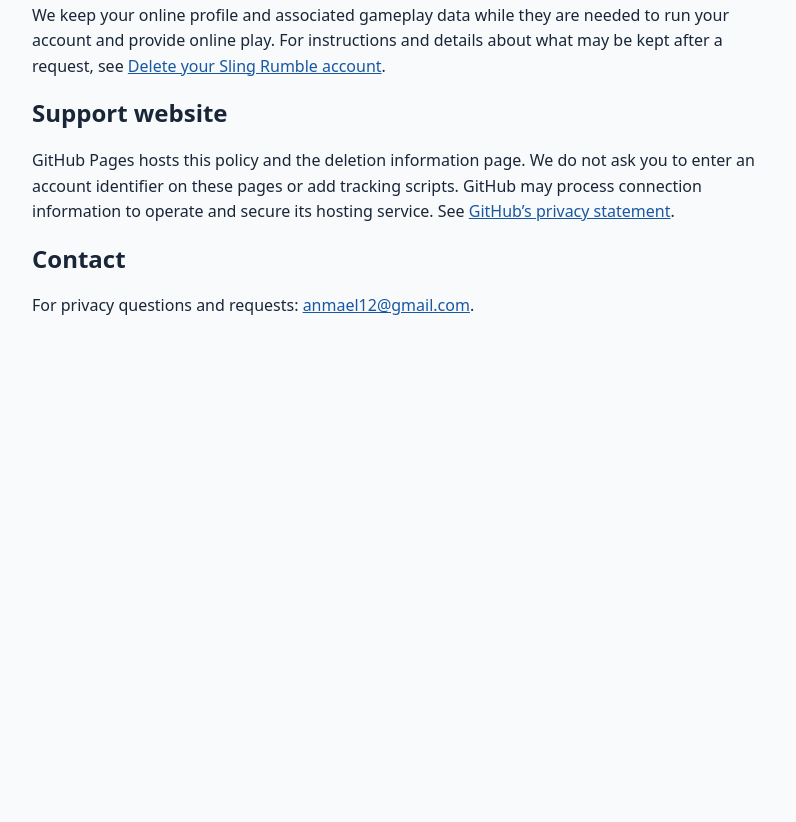
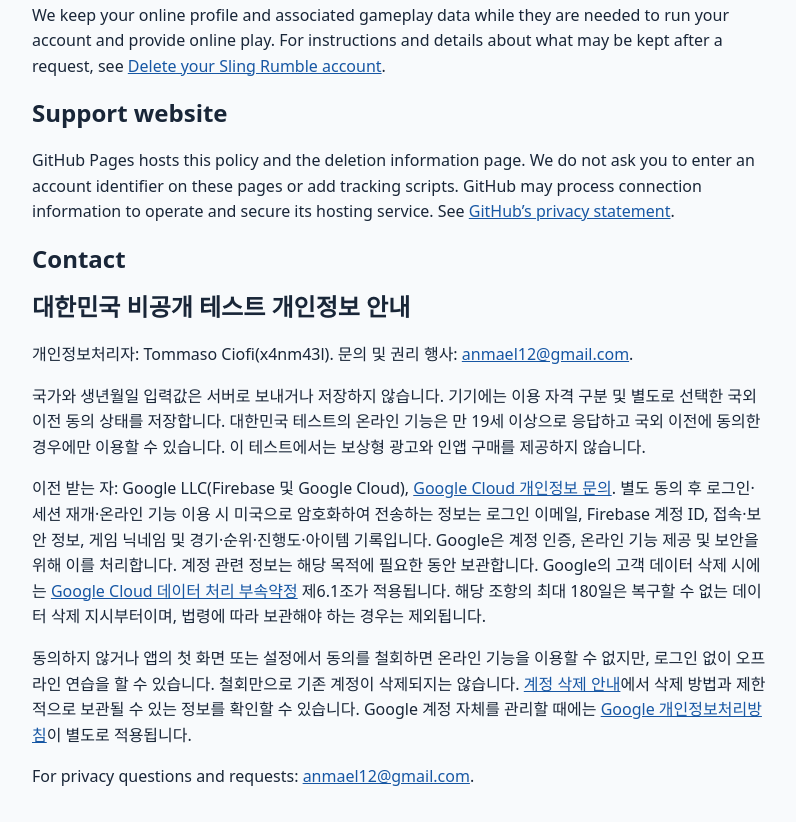
Before and after one commit to anmael/anmael.github.io, a plain HTML site: page sling-rumble/privacy/index.html in a window 1280 px wide. Shown: the part 1835-2657 px from the top of the page, without its empty margins (240-1036 px from the left). Before the commit the page ends 2186 px from the top, so only its background shows below. Drawn offline with Linux system fonts and the light colour scheme.

Commit message:
Update index.html

```diff
--- a/sling-rumble/privacy/index.html
+++ b/sling-rumble/privacy/index.html
@@ -27,6 +27,13 @@
 <h2>Support website</h2>
 <p>GitHub Pages hosts this policy and the deletion information page. We do not ask you to enter an account identifier on these pages or add tracking scripts. GitHub may process connection information to operate and secure its hosting service. See <a href="https://docs.github.com/en/site-policy/privacy-policies/github-general-privacy-statement">GitHub’s privacy statement</a>.</p>
 <h2>Contact</h2>
+  <section id="korea" lang="ko" aria-labelledby="korea-heading">
+<h2 id="korea-heading">대한민국 비공개 테스트 개인정보 안내</h2>
+<p>개인정보처리자: Tommaso Ciofi(x4nm43l). 문의 및 권리 행사: <a href="mailto:anmael12@gmail.com">anmael12@gmail.com</a>.</p>
+<p>국가와 생년월일 입력값은 서버로 보내거나 저장하지 않습니다. 기기에는 이용 자격 구분 및 별도로 선택한 국외 이전 동의 상태를 저장합니다. 대한민국 테스트의 온라인 기능은 만 19세 이상으로 응답하고 국외 이전에 동의한 경우에만 이용할 수 있습니다. 이 테스트에서는 보상형 광고와 인앱 구매를 제공하지 않습니다.</p>
+<p>이전 받는 자: Google LLC(Firebase 및 Google Cloud), <a href="https://support.google.com/cloud/contact/dpo">Google Cloud 개인정보 문의</a>. 별도 동의 후 로그인·세션 재개·온라인 기능 이용 시 미국으로 암호화하여 전송하는 정보는 로그인 이메일, Firebase 계정 ID, 접속·보안 정보, 게임 닉네임 및 경기·순위·진행도·아이템 기록입니다. Google은 계정 인증, 온라인 기능 제공 및 보안을 위해 이를 처리합니다. 계정 관련 정보는 해당 목적에 필요한 동안 보관합니다. Google의 고객 데이터 삭제 시에는 <a href="https://cloud.google.com/terms/data-processing-addendum">Google Cloud 데이터 처리 부속약정</a> 제6.1조가 적용됩니다. 해당 조항의 최대 180일은 복구할 수 없는 데이터 삭제 지시부터이며, 법령에 따라 보관해야 하는 경우는 제외됩니다.</p>
+<p>동의하지 않거나 앱의 첫 화면 또는 설정에서 동의를 철회하면 온라인 기능을 이용할 수 없지만, 로그인 없이 오프라인 연습을 할 수 있습니다. 철회만으로 기존 계정이 삭제되지는 않습니다. <a href="../delete-account/">계정 삭제 안내</a>에서 삭제 방법과 제한적으로 보관될 수 있는 정보를 확인할 수 있습니다. Google 계정 자체를 관리할 때에는 <a href="https://policies.google.com/privacy?hl=ko">Google 개인정보처리방침</a>이 별도로 적용됩니다.</p>
+</section>
 <p>For privacy questions and requests: <a href="mailto:anmael12@gmail.com">anmael12@gmail.com</a>.</p>
 </main>
 </html>
```
